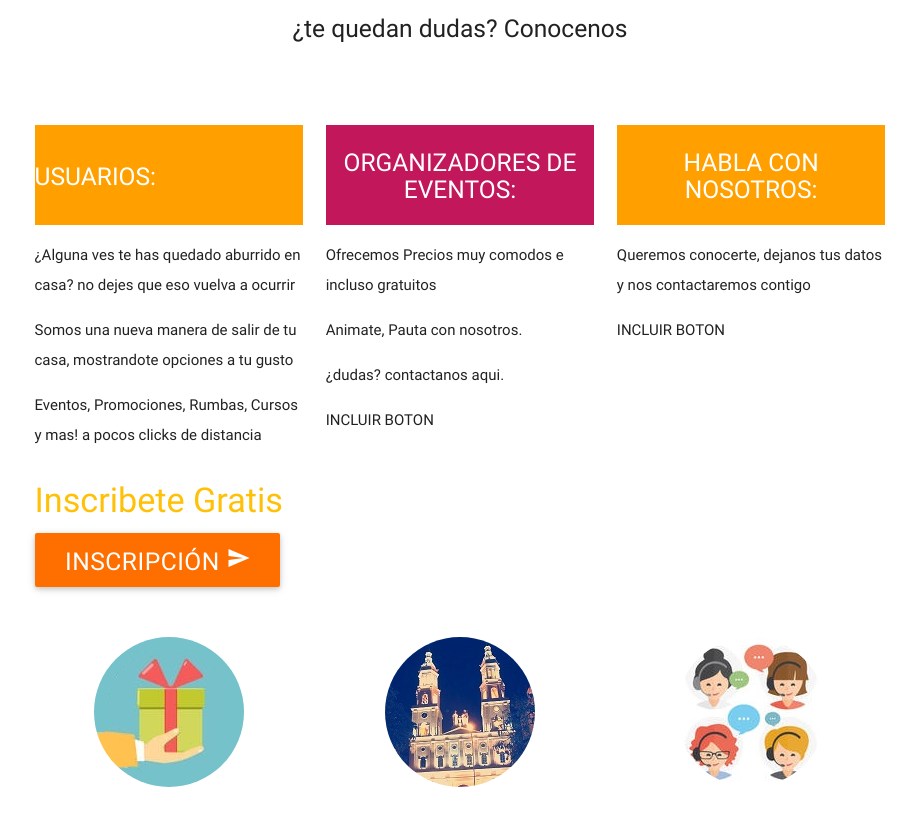
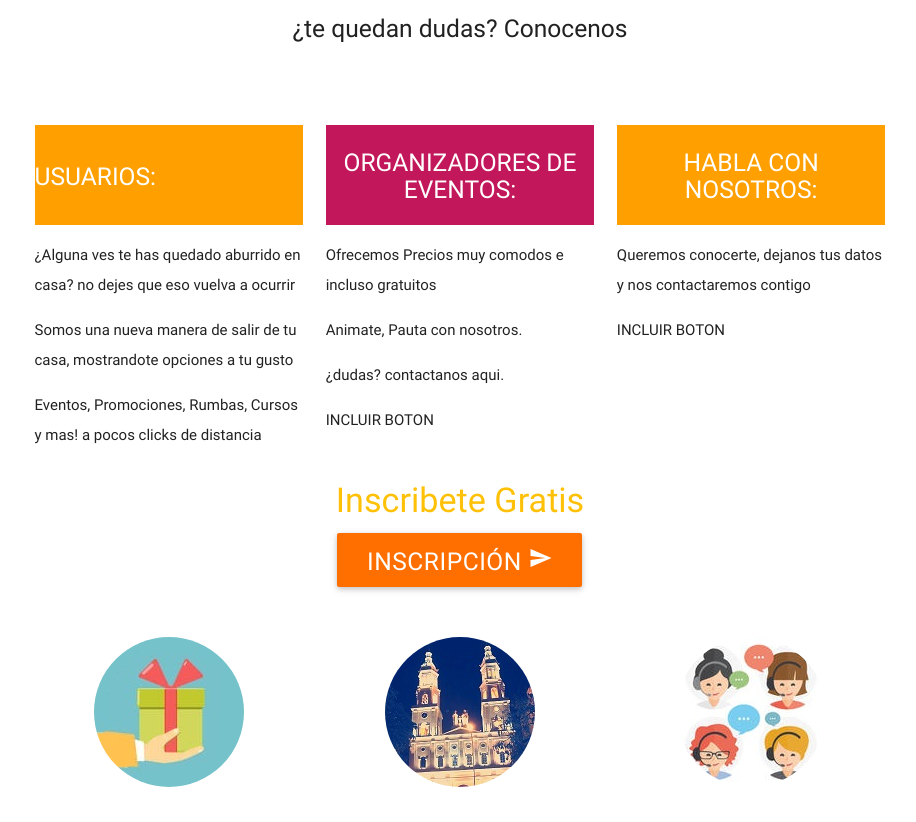
Before and after one commit to eventotal/eventotal.github.io, a website: page lanzamiento.html in a window 1280 px wide. Shown: the part 504-1326 px from the top of the page, without its empty margins (180-1096 px from the left). Drawn offline with nearby package versions, Linux system fonts and the light colour scheme.

Commit message:
Update lanzamiento.html

```diff
--- a/lanzamiento.html
+++ b/lanzamiento.html
@@ -74,7 +74,7 @@
 							<li><p>INCLUIR BOTON</p></li>
 						</ul>
 					</div>
-					<div class="col s12 m12 l12">
+					<div class="col s12 m12 l12 center-align">
 						<h4 class="amber-text darken-2">Inscribete Gratis</h4>
 						<a class="waves-effect waves-light btn-large amber darken-4" type="submit" name="action"><h5>inscripción  <i class="material-icons">send</i></h5></a>
 					</div>
```
